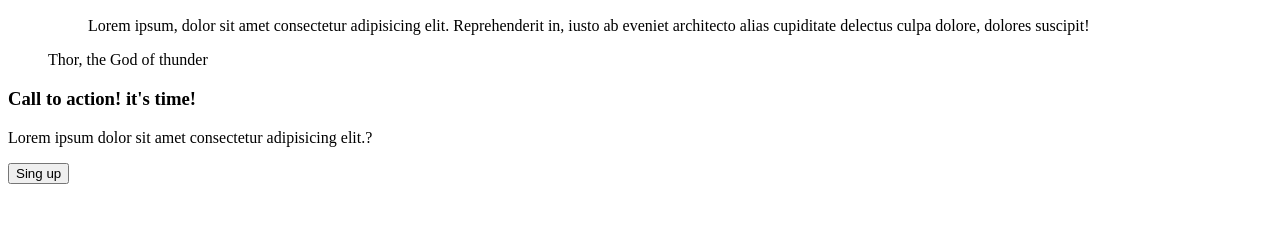
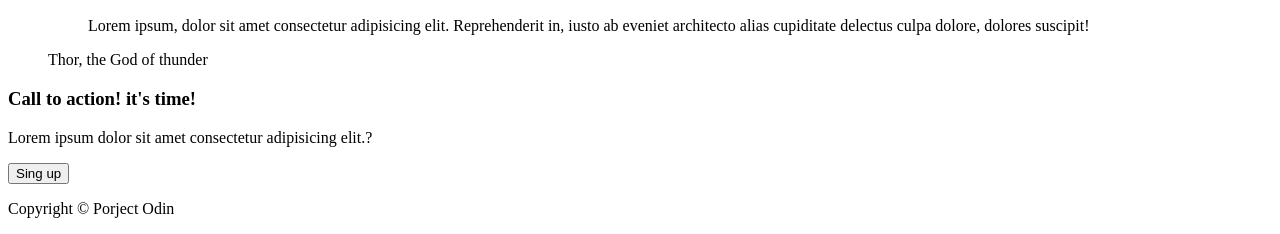
Before and after one commit to Bublibi/bublibi.github.io, a plain HTML site: page index.html in a window 1280 px wide. Shown: the part 616-850 px from the top of the page. Before the commit the page ends 808 px from the top, so only its background shows below. Drawn offline with Linux system fonts and the light colour scheme.

Commit message:
Create the footer section

```diff
--- a/index.html
+++ b/index.html
@@ -45,5 +45,8 @@
             <button class="btn">Sing up</button>
         </div>
     </section>
+    <section class="footer">
+        <p class="copyright">Copyright &#169; Porject Odin</p>
+    </section>
 </body>
 </html>
```
